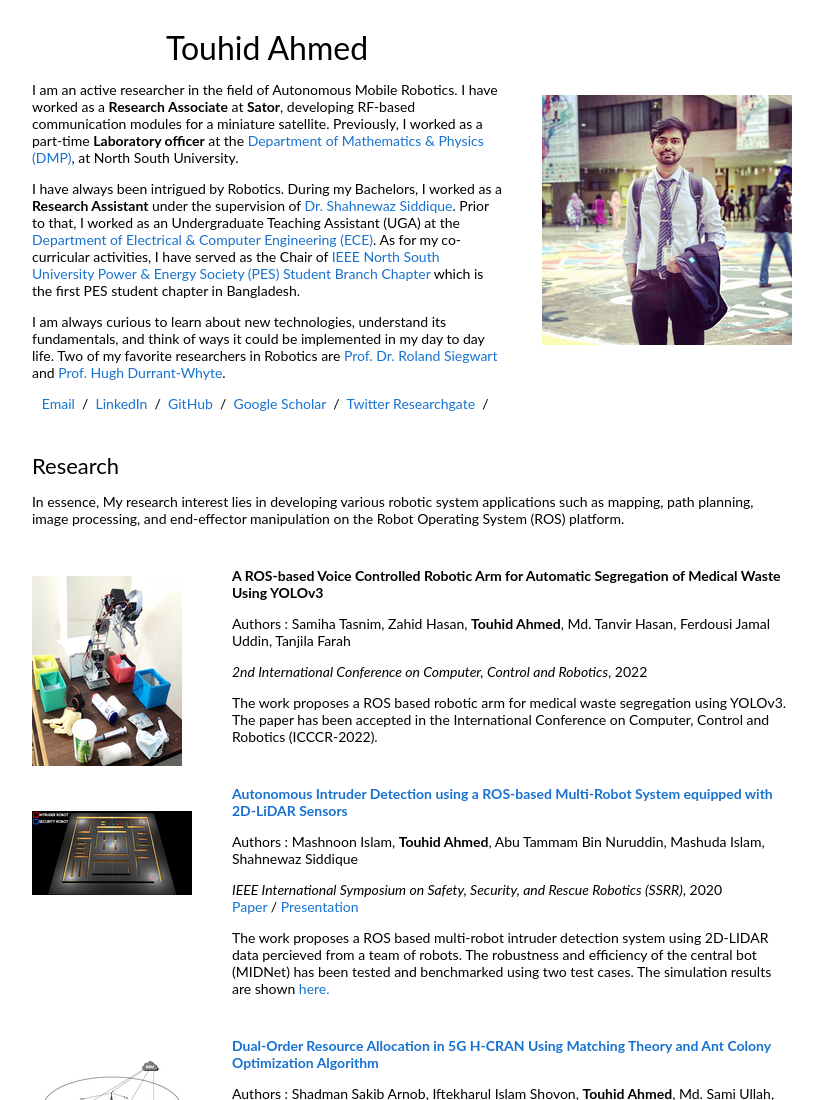
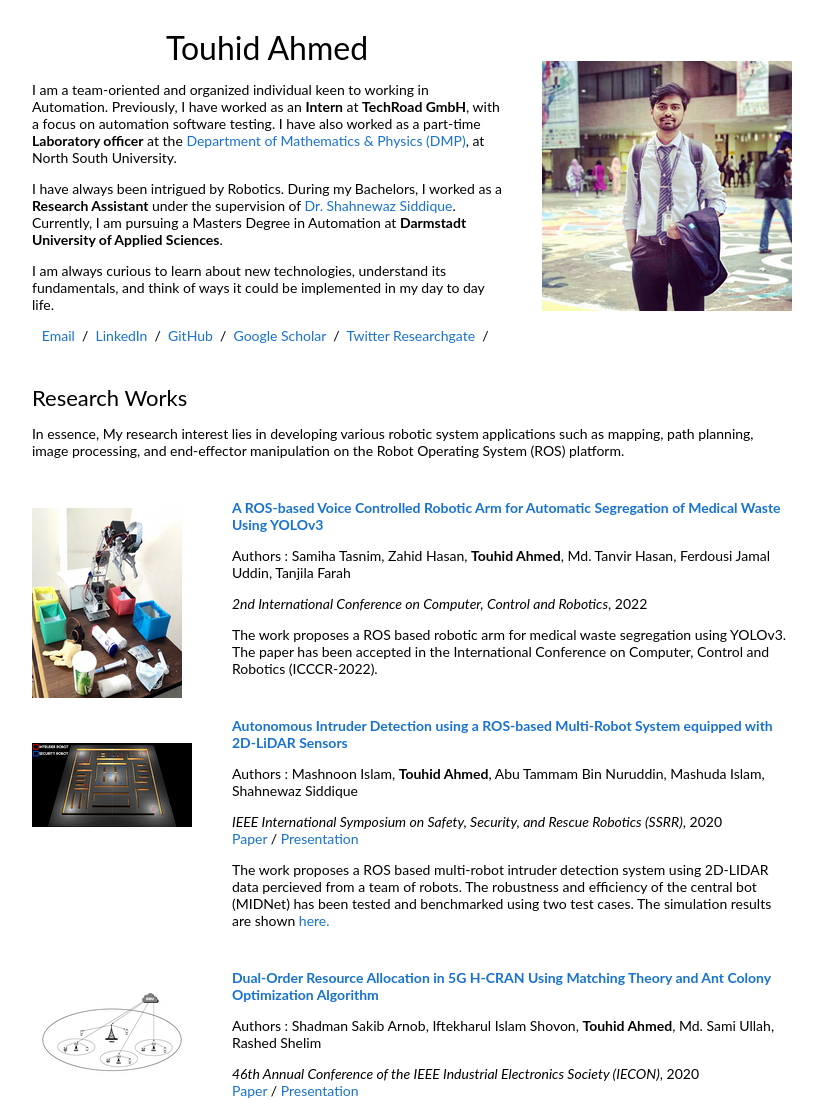
Before and after one commit to touhid-ahmed/touhid-ahmed.github.io, a plain HTML site: page index.html in a window 1280 px wide. Shown: the top 1100 px of the page, without its empty margins (228-1051 px from the left). Drawn offline with Linux system fonts and the light colour scheme.

Commit message:
Added internship

```diff
--- a/index.html
+++ b/index.html
@@ -77,17 +77,15 @@
 	Comment..
         -->
 
-        <p>I am an active researcher in the field of Autonomous Mobile Robotics. I have worked as a <strong>Research Associate</strong> at <strong>Sator</strong>, developing RF-based communication modules for a miniature satellite. Previously, I worked as a part-time <strong>Laboratory officer</strong> at the <a href="http://www.northsouth.edu/academic/seps/math-physics.html">Department of Mathematics & Physics (DMP)</a>, at North South University.
+        <p>I am a team-oriented and organized individual keen to working in Automation. Previously, I have worked as an <strong>Intern</strong> at <strong>TechRoad GmbH</strong>, with a focus on automation software testing. I have also worked as a part-time <strong>Laboratory officer</strong> at the <a href="http://www.northsouth.edu/academic/seps/math-physics.html">Department of Mathematics & Physics (DMP)</a>, at North South University.
         </p>
 
         <p>
-          I have always been intrigued by Robotics. During my Bachelors, I worked as a <strong>Research Assistant</strong> under the supervision of <a href="http://ece.northsouth.edu/people/dr-shahnewaz-siddique/">Dr. Shahnewaz Siddique</a>. Prior to that, I worked as an Undergraduate Teaching Assistant (UGA) at the <a href="http://ece.northsouth.edu/">Department of Electrical & Computer Engineering (ECE)</a>.
-
-          As for my co-curricular activities, I have served as the Chair of <a href="https://www.facebook.com/ieeensupes/">IEEE North South University Power & Energy Society (PES) Student Branch Chapter</a> which is the first PES student chapter in Bangladesh.
+          I have always been intrigued by Robotics. During my Bachelors, I worked as a <strong>Research Assistant</strong> under the supervision of <a href="http://ece.northsouth.edu/people/dr-shahnewaz-siddique/">Dr. Shahnewaz Siddique</a>. Currently, I am pursuing a Masters Degree in Automation at <strong>Darmstadt University of Applied Sciences</strong>.
         </p>
 
 	      <p>
-          I am always curious to learn about new technologies, understand its fundamentals, and think of ways it could be implemented in my day to day life. Two of my favorite researchers in Robotics are <a href="https://scholar.google.com/citations?user=MDIyLnwAAAAJ&hl=en">Prof. Dr. Roland Siegwart</a> and <a href="https://scholar.google.com/citations?hl=en&user=6T1qA5AAAAAJ&view_op=list_works&sortby=pubdate">Prof. Hugh Durrant-Whyte</a>.
+          I am always curious to learn about new technologies, understand its fundamentals, and think of ways it could be implemented in my day to day life.
         </p>
 
         <p align=center>
@@ -111,7 +109,7 @@
       <table width="100%" align="center" border="0" cellspacing="0" cellpadding="20">
       <tr>
         <td width="100%" valign="middle">
-          <heading>Research</heading>
+          <heading>Research Works</heading>
           <p>
           In essence, My research interest lies in developing various robotic system applications such as mapping, path planning, image processing, and end-effector manipulation on the Robot Operating System (ROS) platform.
           </p>
@@ -144,8 +142,8 @@
           </script>
         </td>
         <td valign="top" width="75%">
-          <p>
-          <papertitle>A ROS-based Voice Controlled Robotic Arm for Automatic Segregation of Medical Waste Using YOLOv3</papertitle></p>
+          <p><a href="https://ieeexplore.ieee.org/document/9790152">
+          <papertitle>A ROS-based Voice Controlled Robotic Arm for Automatic Segregation of Medical Waste Using YOLOv3</papertitle></a></p>
           <p>Authors : Samiha Tasnim, Zahid Hasan, <strong>Touhid Ahmed</strong>, Md. Tanvir Hasan, Ferdousi Jamal Uddin, Tanjila Farah</p>
           <em>2nd International Conference on Computer, Control and Robotics</em>, 2022<br>
             <p>The work proposes a ROS based robotic arm for medical waste segregation using YOLOv3. The paper has been accepted in the International Conference on Computer, Control and Robotics (ICCCR-2022).</p>
```
